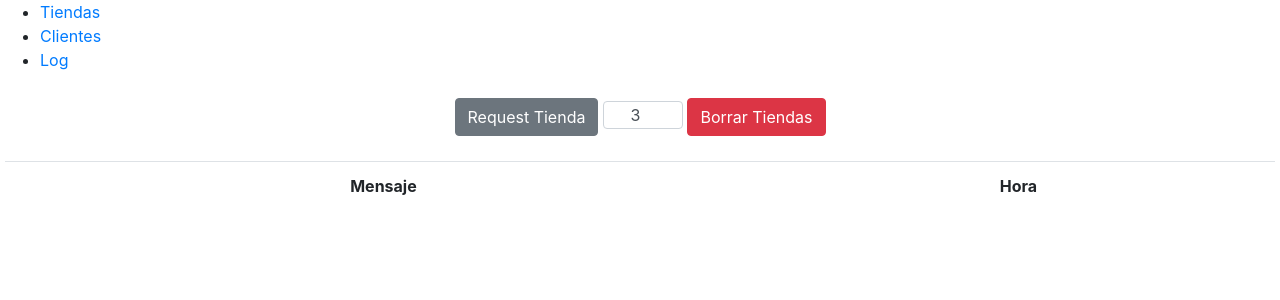
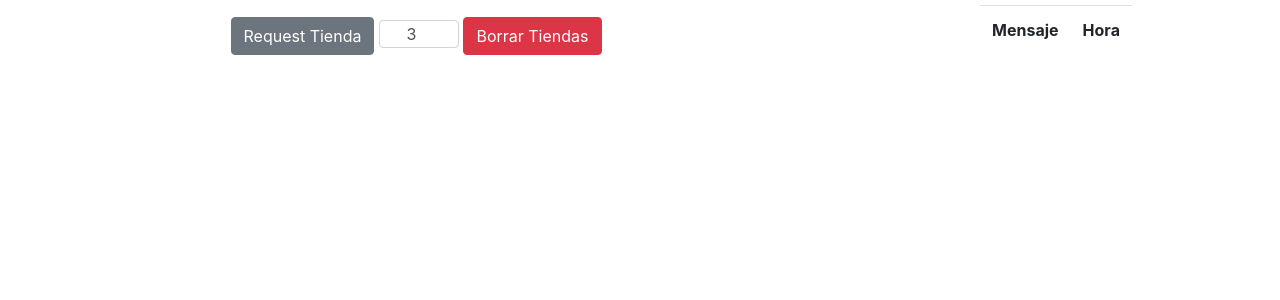
Before and after one commit to bernardomp/TiendaPHP, a PHP site: page /monitor.html in a window 1280 px wide. Shown: the top 300 px of the page. Run offline with PHP 8.4, Linux system fonts and the light colour scheme; lists and menus that the app fills with data are empty.

Commit message:
Comentarios

```diff
--- a/tienda/index.php
+++ b/tienda/index.php
@@ -38,6 +38,8 @@
 		$tipo_req = $tienda->getXML()->getElementsByTagName('contenido')->item(0)->nodeValue;
 	}
 
+	$tipo_req = trim($tipo_req);
+
 	//Ejecutamos una accion de la tienda
 	switch($tipo_req) {
 
--- a/tienda/monitor.html
+++ b/tienda/monitor.html
@@ -14,13 +14,7 @@
 </head>
 <body>
 
-    <div>
-        <ul>
-            <li onclick=""><a href="#">Tiendas</a></li>
-            <li><a href="#">Clientes</a></li>
-            <li><a href="#">Log</a></li>
-        </ul>
-    </div>
+    <div class="gridcontainer">
 
 
         <div id="menu">
@@ -46,9 +40,6 @@
 
         </div>
 
-        <div id="clientes">
-
-        </div>
 
     </div>
 
```
Also changed, not shown: tienda/AgenteTienda.php (+40 -13 lines).
